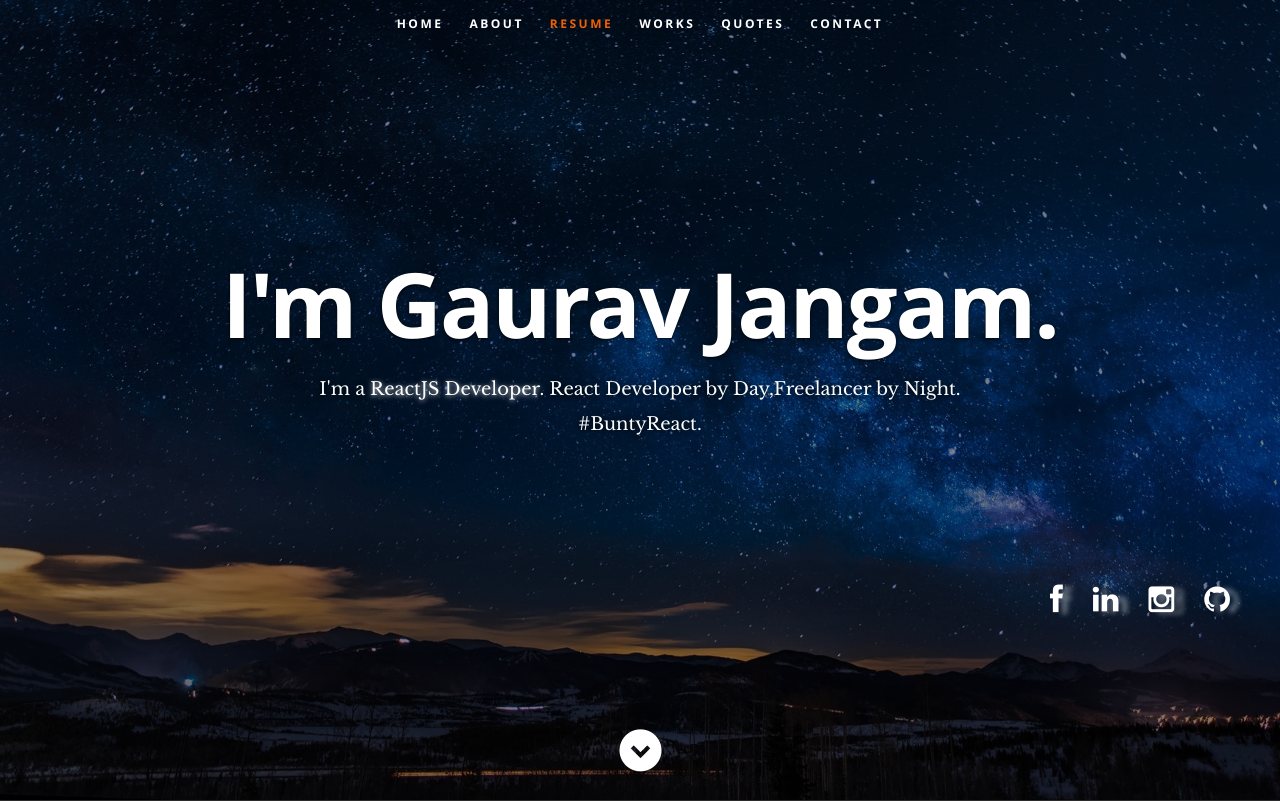
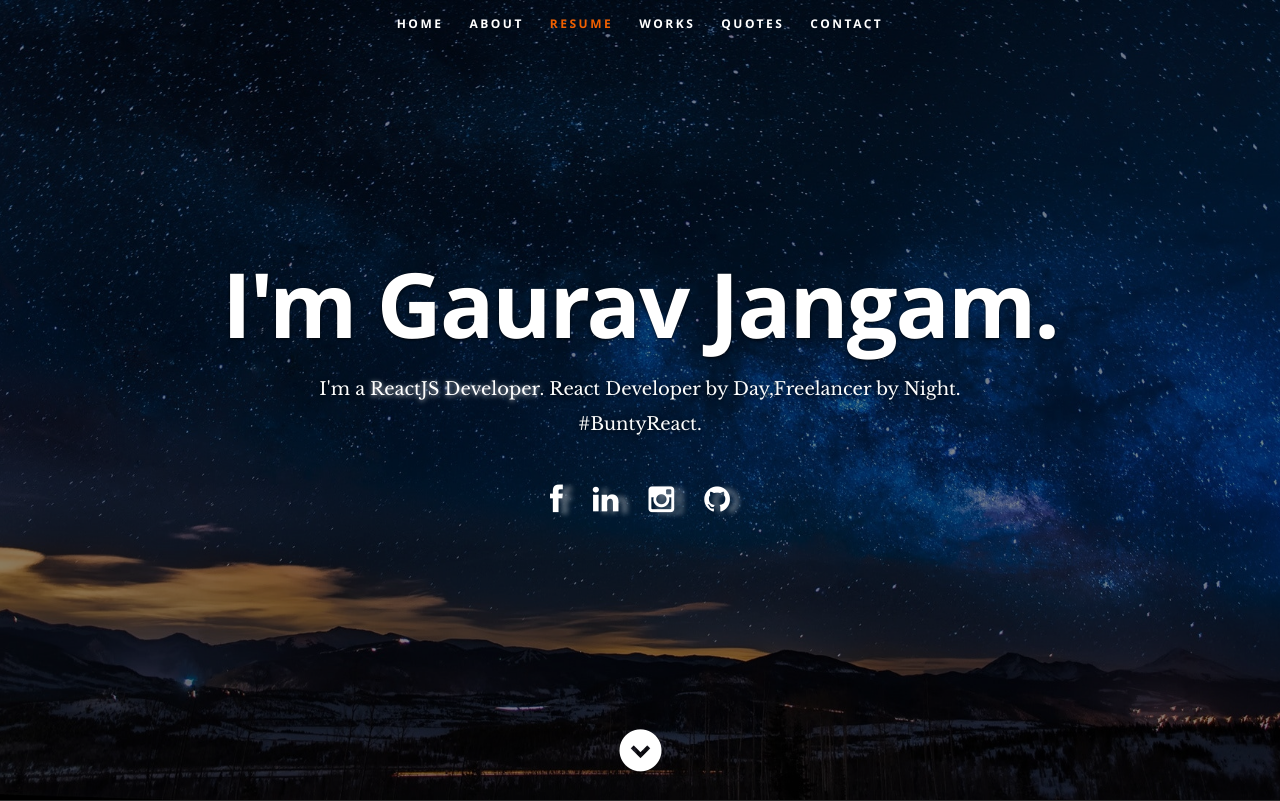
Before and after one commit to gaurav-jangam/gaurav-jangam-com, a React (Create React App) app: page / in a window 1280 px wide. Shown: the top 801 px of the page. Built offline with nearby package versions, Linux system fonts and the light colour scheme.

Commit message:
background image,h1,h3,social link,whatsapp link

```diff
--- a/public/css/layout.css
+++ b/public/css/layout.css
@@ -96,8 +96,7 @@ header .social {
   font-size: 30px;
   text-shadow: 9px 2px 5px rgba(255, 255, 255, 0.651);
   position: relative;
-  bottom: -100px;
-  left: 500px;
+
 
 }
 header .social li {
```
